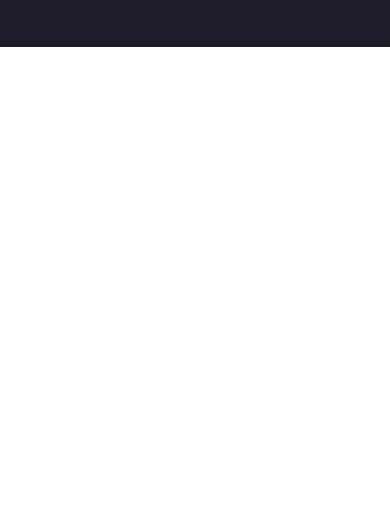
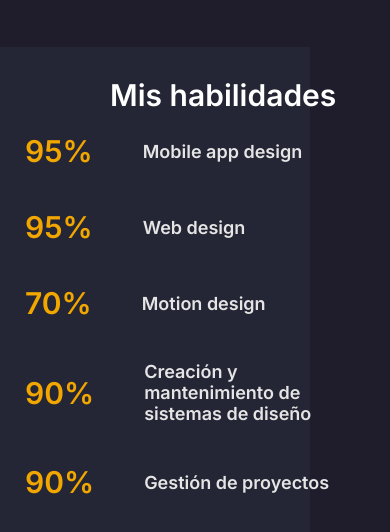
Before and after one commit to AndyCbaz/Portafolio2, a plain HTML site: page index.html in a window 390 px wide. Shown: the part 1624-2156 px from the top of the page. Before the commit the page ends 1671 px from the top, so only its background shows below. Drawn offline with Linux system fonts and the light colour scheme.

Commit message:
Portafolio2

```diff
--- a/assets/CSS/styles.css
+++ b/assets/CSS/styles.css
@@ -324,6 +324,57 @@
         row-gap: 40px;
      }
      /* ///////////////////////// */
+     .section4{
+        background: var(--mor1);
+        padding: 0 0 80px 0;
+    }
+    main .section4 .vector2{
+        position: absolute;
+        z-index: 0;
+        left: 0;
+        width: 310px;
+        z-index: 0;
+    }
+    main .section4 div{
+        position: relative;
+        z-index: 1;
+        display: flex;
+        flex-direction: column;
+        justify-content: center;
+    }
+    main .section4 .title_section4 {
+
+        color: var(--white);
+        font-family: 'Inter', sans-serif;
+        font-size: 20px;
+        padding: 30px 0 0 110px;
+    }
+    main .section4 .text_section4 {
+        display: flex;
+        flex-direction: column;
+        justify-content: center;
+
+    }
+    main .section4 .text_section4 #t1{
+        display: flex;
+        flex-direction: row;
+        justify-content: flex-start;
+        align-items: center;
+        padding: 20px 0 20px 0;
+    }
+    main .section4 .text_section4 #t1 h2{
+        color: var(--yellow);
+        padding: 0 25px 0 25px;
+        font-family: 'Inter', sans-serif;
+        font-size: 30px;
+    }
+    main .section4 .text_section4 #t1 h3{
+        color: var(--gray);
+        padding: 0 25px 0 25px;
+        font-family: 'Inter', sans-serif;
+        font-size: 18px;
+    }
+
 
 
 
--- a/index.html
+++ b/index.html
@@ -89,7 +89,41 @@
                 </div>
                 <div><article>2 años</article></div>
             </div>
+        </section>
+        <section class="section4">
+            <img class="vector2" src="/assets/VECTORS/Rectangle 34-1.svg" alt="">
+            <div class="title_section4">
+                <article><h2>Mis habilidades</h2></article>
+            </div>
+            <div  class="text_section4">
+                <div class="g1" id="t1">
+                    <h2>95%</h2>
+                    <h3>Mobile app design</h3>
+                </div>
+                <div class="g2" id="t1">
+                    <h2>95%</h2>
+                    <h3>Web design</h3>
+                </div>
+                <div class="g3" id="t1">
+                    <h2>70%</h2>
+                    <h3>Motion design</h3>
+                </div>
+                <div class="g4" id="t1">
+                    <h2>90%</h2>
+                    <h3>Creación y <br> mantenimiento de <br> sistemas de diseño</h3>
+                </div>
+                <div class="g5" id="t1">
+                    <h2>90%</h2>
+                    <h3>Gestión de proyectos</h3>
+                </div>
 
+
+
+
+
+
+
+            </div>
         </section>
     </main>
 </body>
```
